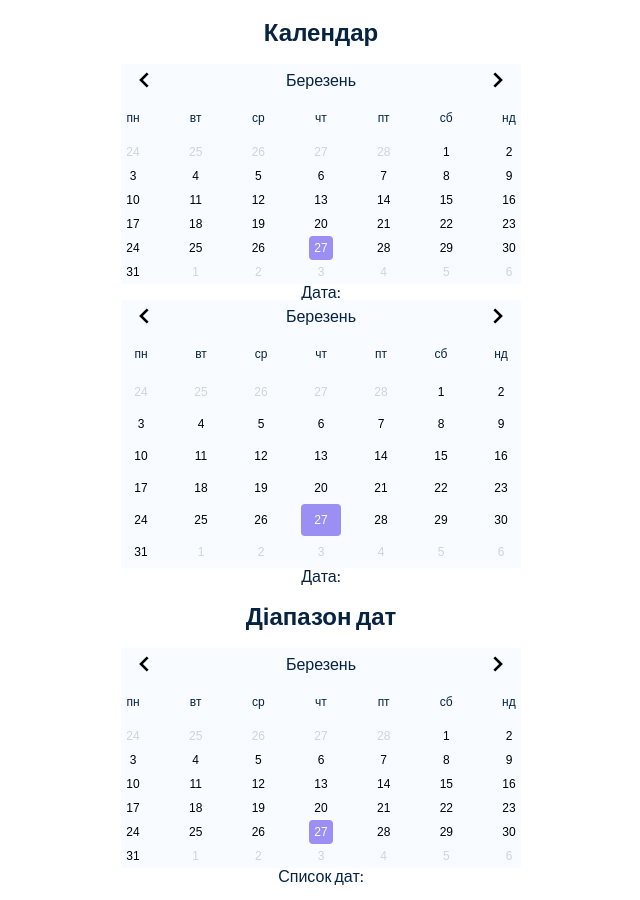
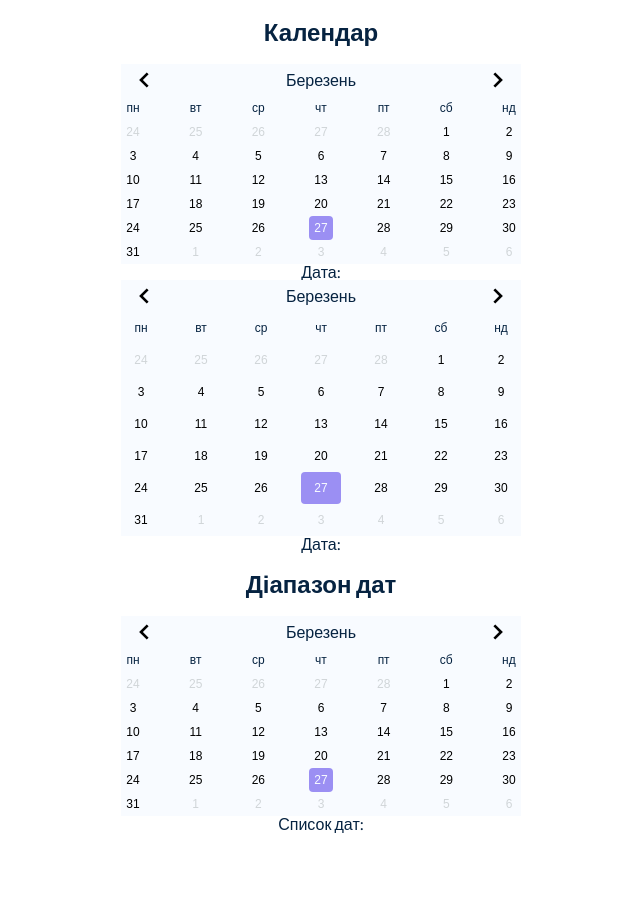
Before and after one commit to Yevhenns/bme-calendar, a React (Vite) app: page / in a window 1280 px wide. Shown: the whole page, without its empty margins (319-959 px from the left). After the commit the page ends 848 px from the top, so only its background shows below. Built offline with nearby package versions, Linux system fonts and the light colour scheme.

Commit message:
fixed markup

```diff
--- a/package.json
+++ b/package.json
@@ -1,7 +1,7 @@
 {
   "name": "bme-calendar",
   "private": false,
-  "version": "1.0.19",
+  "version": "1.0.20",
   "author": "Yevhen Ziuskin",
   "type": "module",
   "license": "MIT",
--- a/src/components/CalendarHead/CalendarHead.module.css
+++ b/src/components/CalendarHead/CalendarHead.module.css
@@ -1,7 +1,7 @@
 .headWrapper {
   display: flex;
-  margin-bottom: 16px;
   justify-content: space-between;
+  align-items: center;
 
   .text {
     font-size: 12px;
--- a/src/components/CalendarHead/CalendarHead.tsx
+++ b/src/components/CalendarHead/CalendarHead.tsx
@@ -8,7 +8,7 @@ interface CalendarHeadProps {
 }
 export function CalendarHead({ daySize }: CalendarHeadProps) {
   return (
-    <div className={css.headWrapper}>
+    <div className={css.headWrapper} style={{ height: daySize.height }}>
       {dayNames.map((item, index) => {
         return (
           <p className={css.text} key={index} style={{ width: daySize.width }}>
--- a/src/components/CalendarNavigation/CalendarNavigation.module.css
+++ b/src/components/CalendarNavigation/CalendarNavigation.module.css
@@ -2,7 +2,6 @@
   display: flex;
   justify-content: space-between;
   align-items: center;
-  margin-bottom: 16px;
   padding: 0 8px;
 
   .button {
```
